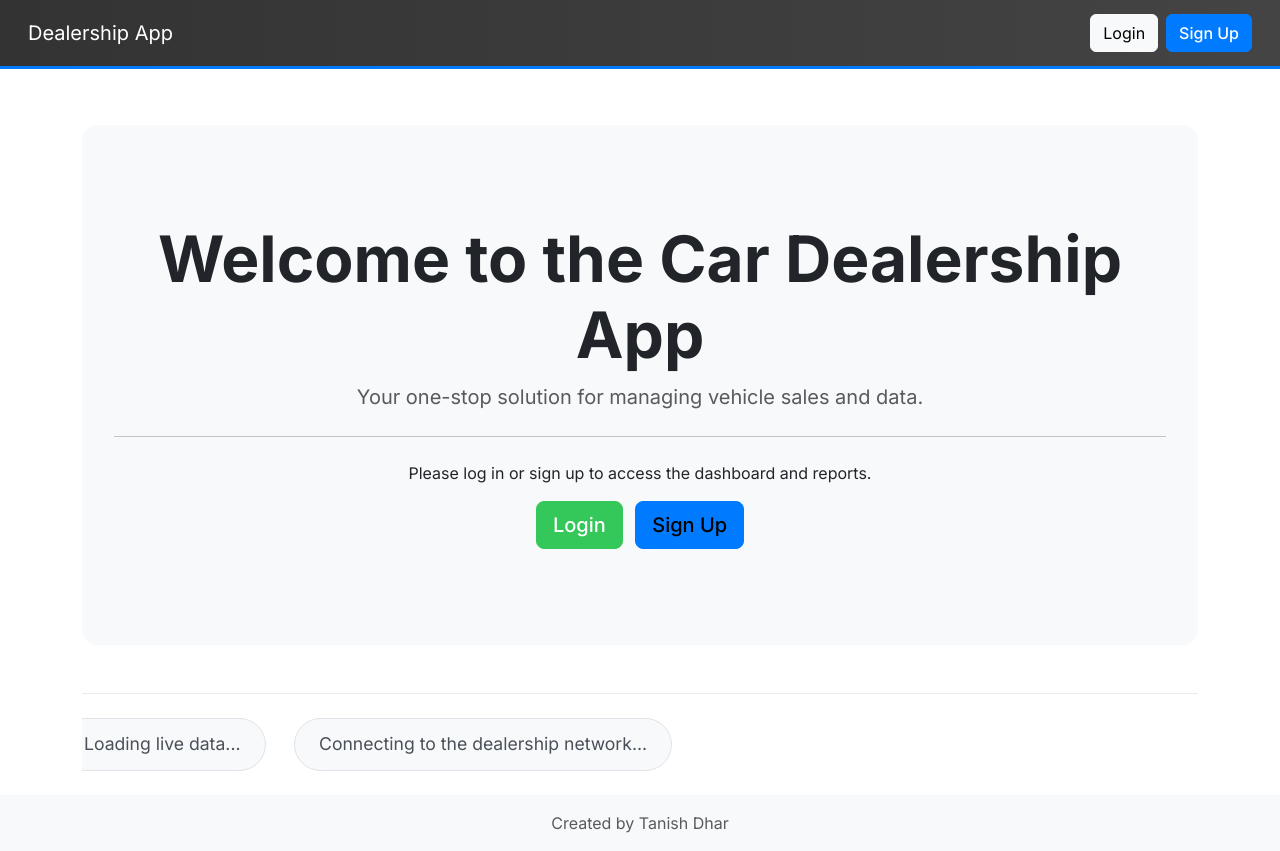
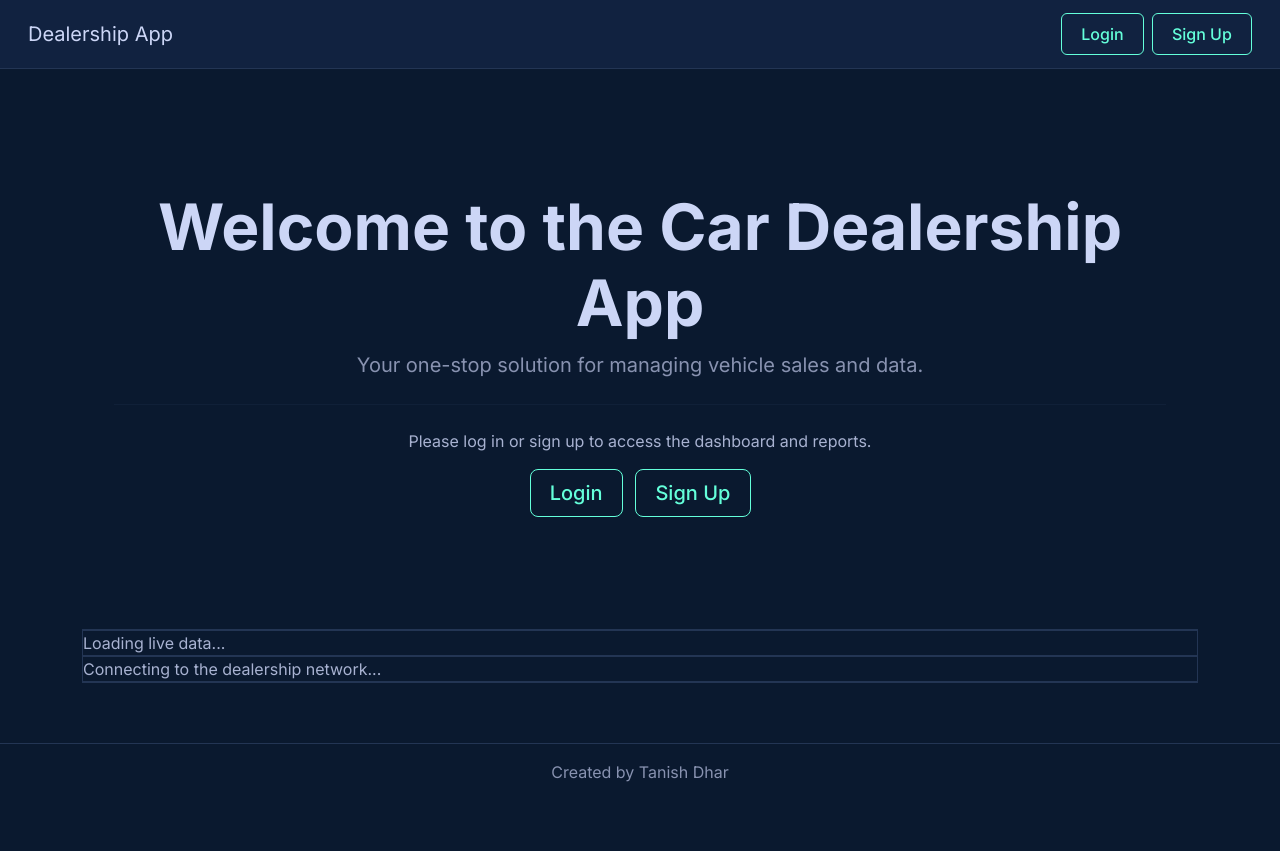
Before and after one commit to data-mt16/MT-project-1, a Django app: page / in a window 1280 px wide. After the commit the page ends 782 px from the top, so only its background shows below. Run offline with Django 5.2, Linux system fonts and the light colour scheme; data that the repository does not hold is empty.

Commit message:
site theme

```diff
--- a/static/css/custom.css
+++ b/static/css/custom.css
@@ -1,86 +1,126 @@
-/* --- Base Layout & Fonts --- */
-html, body {
-    height: 100%;
-}
+/* --- Neon Indigo Theme --- */
+
+/* --- 1. Base & Typography --- */
 body {
+    font-family: 'Inter', sans-serif;
+    background-color: #0a192f; /* Deep navy blue background */
+    color: #a8b2d1; /* Softer text color */
     display: flex;
     flex-direction: column;
-    font-family: 'Inter', sans-serif;
-}
-.container {
-    flex: 1 0 auto;
+    min-height: 100vh;
 }
 
-/* --- Homepage Hero Section --- */
+h1, h2, h3, h4, h5, h6 {
+    color: #ccd6f6; /* Lighter color for headings */
+}
+
+a {
+    color: #64ffda; /* Neon cyan accent for links */
+    text-decoration: none;
+}
+
+a:hover {
+    color: #4ac9b2;
+}
+
+hr {
+    border-top: 1px solid #233554; /* Subtle dark horizontal line */
+}
+
+/* --- 2. Navbar --- */
+.navbar.bg-dark {
+    background-color: #112240 !important; /* Slightly lighter navy for navbar */
+    border-bottom: 1px solid #233554;
+    padding: 0.8rem 1rem;
+}
+
+.navbar-brand, .navbar-text {
+    color: #ccd6f6 !important;
+}
+
+/* --- 3. Buttons --- */
+.btn-primary, .btn-info, .btn-success, .btn-light {
+    color: #64ffda;
+    background-color: transparent;
+    border: 1px solid #64ffda;
+    font-weight: 500;
+    padding: 0.5rem 1.2rem;
+    transition: all 0.2s ease-in-out;
+}
+
+.btn-primary:hover, .btn-info:hover, .btn-success:hover, .btn-light:hover {
+    background-color: rgba(100, 255, 218, 0.1); /* A subtle glow on hover */
+    color: #64ffda;
+    box-shadow: 0 0 10px rgba(100, 255, 218, 0.3);
+}
+
+.btn-outline-light {
+     color: #64ffda;
+     border-color: #64ffda;
+}
+
+.btn-outline-light:hover {
+    background-color: rgba(100, 255, 218, 0.1);
+    color: #64ffda;
+    border-color: #64ffda;
+}
+
+
+/* --- 4. Homepage & Dashboard Styling --- */
 .hero-section {
-    background-color: #f8f9fa;
-    padding: 6rem 2rem;
-    border-radius: 1rem;
+    background-color: transparent; /* No need for grey background now */
+    padding: 4rem 2rem;
+    border-radius: 0;
     margin-top: 2rem;
 }
 
-/* --- Navbar Styling --- */
-.navbar.bg-dark {
-    background: linear-gradient(90deg, #333, #444) !important;
-    border-bottom: 3px solid #007aff;
-    padding: 0.8rem 1rem;
+.text-muted {
+    color: #8892b0 !important; /* Softer grey for secondary text */
 }
 
-/* --- Button Styling --- */
-.btn-primary, .btn-info {
-    background-color: #007aff;
-    border-color: #007aff;
-    font-weight: 500;
-    transition: all 0.2s ease-in-out;
-}
-.btn-primary:hover, .btn-info:hover {
-    background-color: #0056b3;
-    border-color: #0056b3;
-    transform: scale(1.05);
-}
-.btn-success {
-    background-color: #34c759;
-    border-color: #34c759;
-    font-weight: 500;
-    transition: all 0.2s ease-in-out;
-}
-.btn-success:hover {
-    background-color: #2ca549;
-    border-color: #2ca549;
-    transform: scale(1.05);
-}
-
-/* --- Data Ticker Styling --- */
-@keyframes ticker-scroll {
-    0% { transform: translateX(0); }
-    100% { transform: translateX(-50%); }
-}
-
+/* --- 5. Data Ticker --- */
 .ticker-wrap {
-    width: 100%;
-    overflow: hidden;
-    background-color: #fff;
-    padding: 1.5rem 0;
-    border-top: 1px solid #e9ecef;
-}
-
-.ticker {
-    display: inline-block;
-    white-space: nowrap;
-    animation: ticker-scroll 60s linear infinite;
-}
-
-.ticker:hover {
-    animation-play-state: paused;
+    background-color: #112240; /* Match navbar */
+    border-top: 1px solid #233554;
+    border-bottom: 1px solid #233554;
 }
 
 .ticker__item {
-    display: inline-block;
-    padding: 0.75rem 1.5rem;
-    font-size: 1.1rem;
-    color: #495057;
-    background-color: #f8f9fa;
-    border: 1px solid #dee2e6;
-    border-radius: 50px;
-    margin: 0 0.75rem;
+    color: #a8b2d1;
+    background-color: #0a192f;
+    border: 1px solid #233554;
 }
+
+/* --- 6. Forms & Tables --- */
+.form-control {
+    background-color: #112240;
+    border: 1px solid #233554;
+    color: #ccd6f6;
+}
+
+.form-control:focus {
+    background-color: #112240;
+    border-color: #64ffda;
+    color: #ccd6f6;
+    box-shadow: 0 0 0 0.2rem rgba(100, 255, 218, 0.25);
+}
+
+.table {
+    --bs-table-bg: #112240;
+    --bs-table-striped-bg: #172a45;
+    --bs-table-color: #a8b2d1;
+    --bs-table-border-color: #233554;
+    --bs-table-hover-bg: #233554;
+    --bs-table-hover-color: #ccd6f6;
+}
+
+.table .table-dark th {
+    background-color: #0a192f;
+    border-color: #233554;
+}
+
+/* --- Footer --- */
+.footer, .bg-light {
+    background-color: #0a192f !important;
+    border-top: 1px solid #233554;
+}
```
